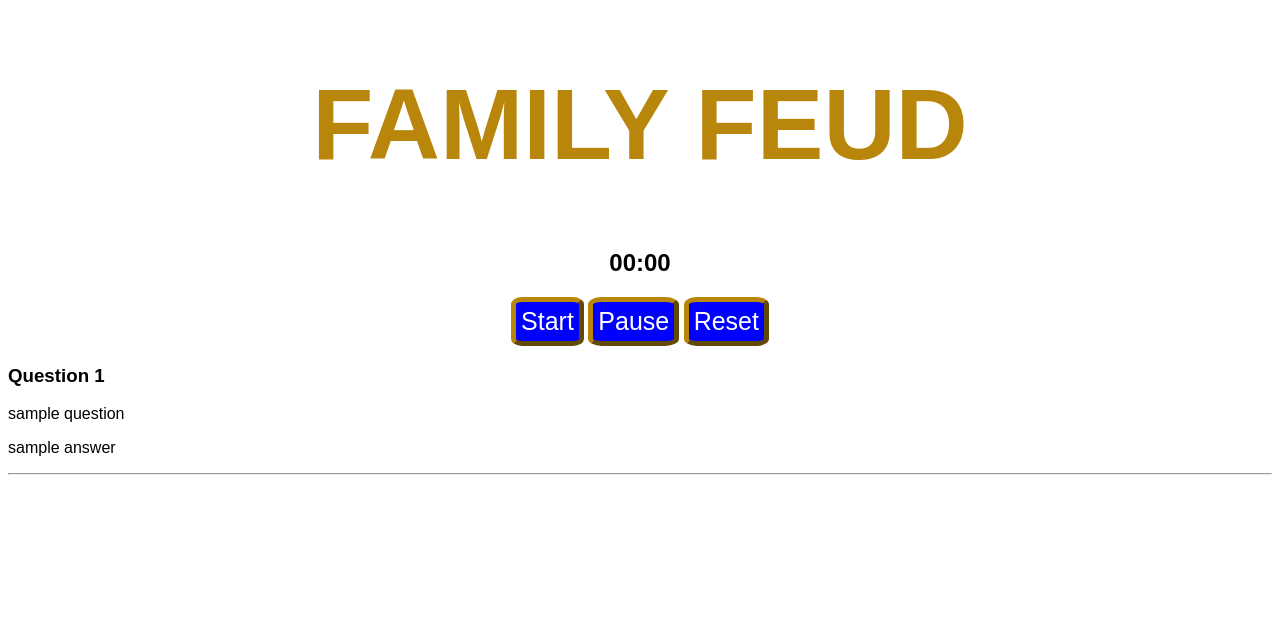
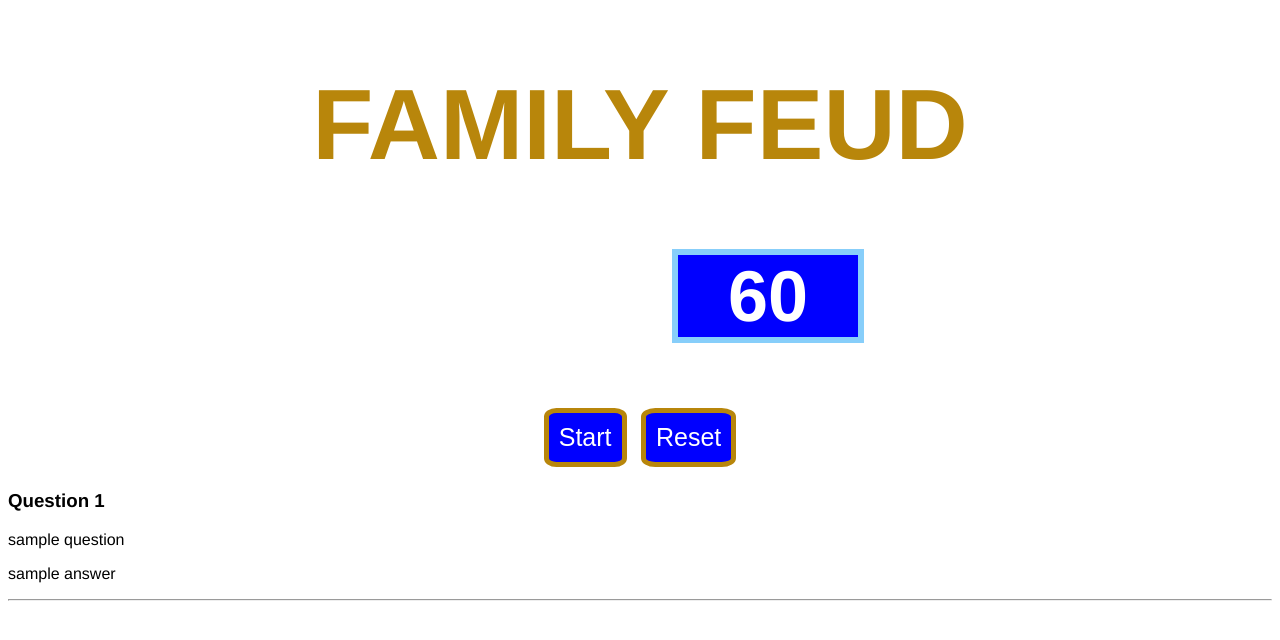
Before and after one commit to dangerousfroggo/Family-Feud-Board, a Flask app: page / in a window 1280 px wide. Shown: the top 640 px of the page. Run offline with Flask 3, Linux system fonts and the light colour scheme; data comes from the database, SQL or seed files in the repository.

Commit message:
working timer system

```diff
--- a/static/css/style.css
+++ b/static/css/style.css
@@ -1,5 +1,5 @@
 body {
-    font-family: Arial, Helvetica, sans-serif;
+    font-family: Helvetica, sans-serif;
 }
 
 h1 {
@@ -8,16 +8,41 @@
     color: darkgoldenrod;
 }
 
-#stopwatch {
+#timer {
     text-align: center;
 }
 
-.stopwatchButton {
+#time {
+    font-size: 72px;
+    color: white;
+    background-color: blue;
+    width: 180px;
+    margin-left: 664px;
+    border-style: solid;
+    border-width: 6px;
+    border-color: lightskyblue;
+}
+
+.timerButton {
+    border-style: solid;
     border-width: 5px;
     border-color: darkgoldenrod;
     border-radius: 15%;
     background-color: blue;
     color: white;
     font-size: 25px;
-    padding: 5px;
+    padding: 10px;
+    margin: 5px;
 }
+
+.timerButton:hover {
+    border-style: solid;
+    border-width: 5px;
+    border-color: darkgoldenrod;
+    border-radius: 15%;
+    background-color: darkblue;
+    color: white;
+    font-size: 25px;
+    padding: 10x;
+    margin: 5px;
+}
--- a/templates/index.html
+++ b/templates/index.html
@@ -5,17 +5,39 @@
     <link rel="stylesheet" href="{{ url_for('static', filename= 'css/style.css') }}">
     <title>Reading Club | Family Feud</title>
 
+    <script>
+        var time = 0;
+        let timerRunning = false;
+
+        function resetTimer() {
+            time = 60;
+            document.getElementById("time").innerHTML = time;
+        }
+
+        function updateTimer() {
+            time -= 1;
+            document.getElementById("time").innerHTML = time;
+        }
+
+        function startTimer() {
+            resetTimer();
+            for (let i=1000; i<61000; i+=1000) {
+                setTimeout(updateTimer, i);
+            }
+        }
+
+    </script>
+
 </head>
 
-<body>
+<body onload="resetTimer()">
 
     <h1>FAMILY FEUD</h1>
 
-    <div id="stopwatch">
-        <h2 id="time">00:00</h2>
-        <button id="startStopwatch" class="stopwatchButton">Start</button>
-        <button id="pauseStopwatch" class="stopwatchButton">Pause</button>
-        <button id="resetStopwatch" class="stopwatchButton">Reset</button>
+    <div id="timer">
+        <h2 id="time">0</h2>
+        <button id="startTimer" class="timerButton" onclick="startTimer()">Start</button>
+        <button id="resetTimer" class="timerButton" onclick="resetTimer()">Reset</button>
     </div>
 
     {% for q in questions %}
```
